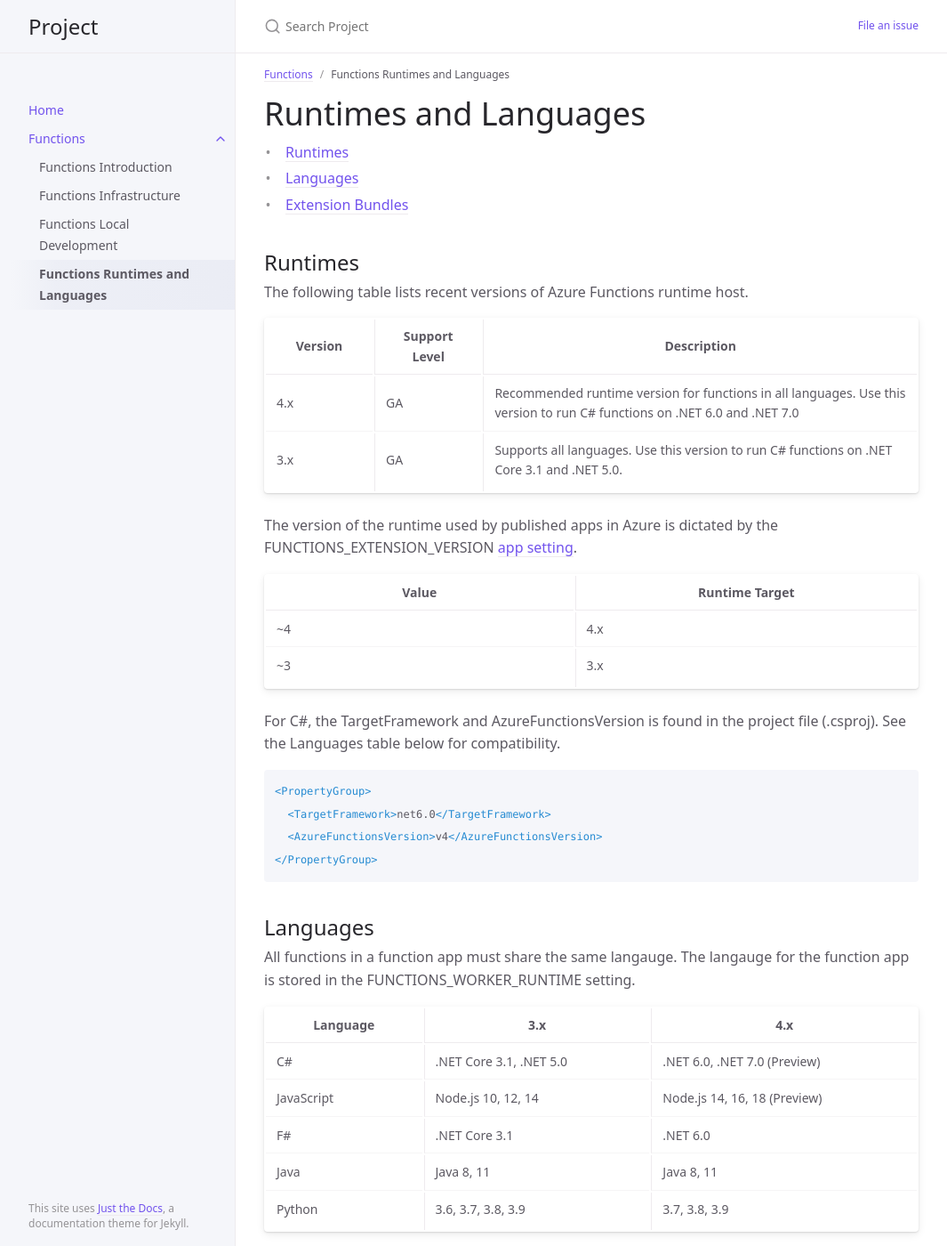
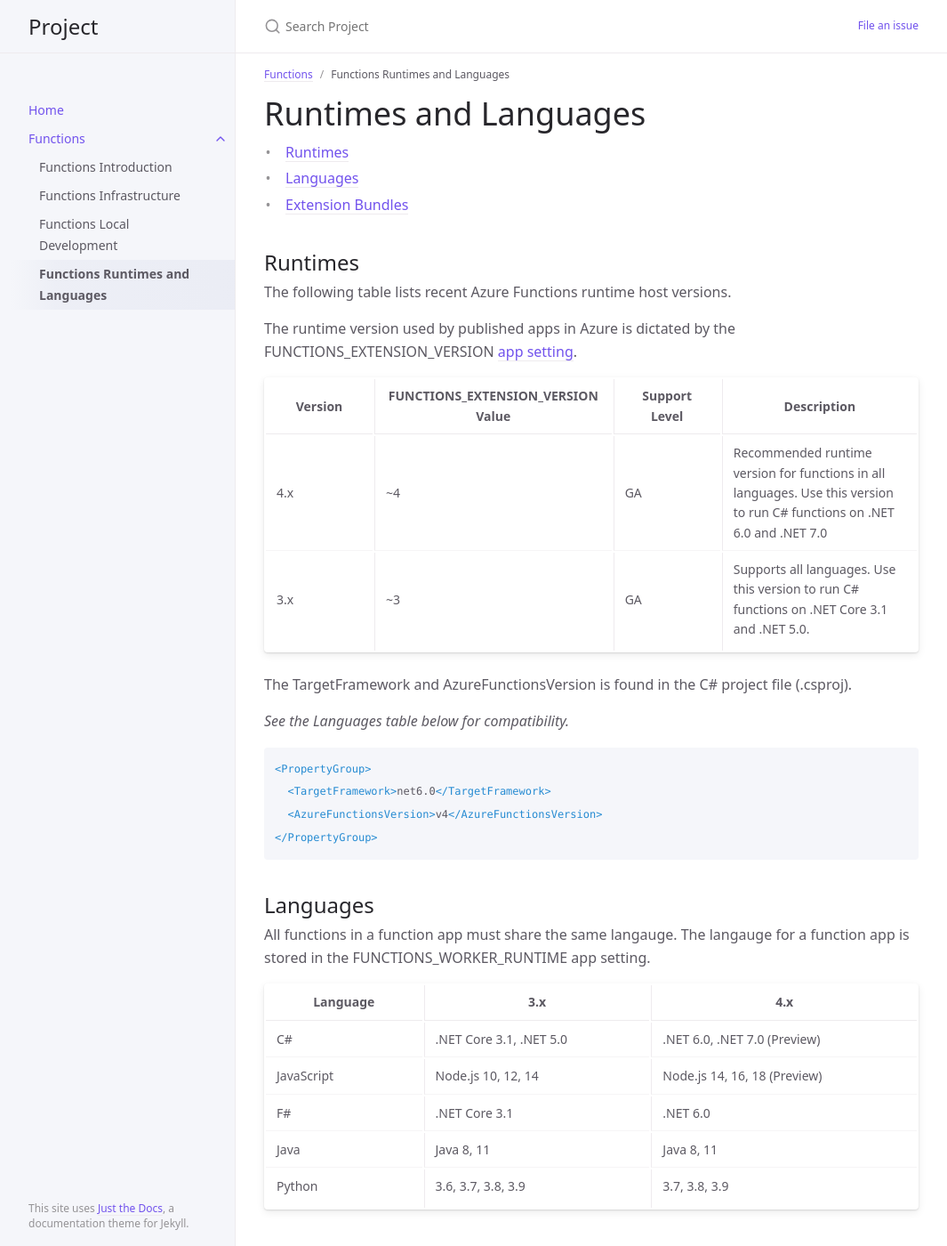
Before and after one commit to bwagner77/docs-test, a Jekyll site: the page built from function/runtimes-languages.md, in a window 1280 px wide and 1400 px high. Shown: the whole window at 89% size, without its empty margins (107-1172 px from the left). Built offline with Jekyll 4.4.1, drawn with Linux system fonts in a browser that asks for light colours.

Commit message:
Content updated.

````diff
--- a/function/runtimes-languages.md
+++ b/function/runtimes-languages.md
@@ -13,24 +13,21 @@ nav_order: 3
 
 ## Runtimes
 
-The following table lists recent versions of Azure Functions runtime host.
+The following table lists recent Azure Functions runtime host versions.
 
-| Version   | Support Level     | Description |
-| --------- | ----------------- | ----------- |
-| 4.x       | GA                | Recommended runtime version for functions in all languages. Use this version to run C# functions on .NET 6.0 and .NET 7.0 |
-| 3.x       | GA                | Supports all languages. Use this version to run C# functions on .NET Core 3.1 and .NET 5.0. |
-
-The version of the runtime used by published apps in Azure is dictated by
+The runtime version used by published apps in Azure is dictated by
 the FUNCTIONS_EXTENSION_VERSION
 [app setting](https://docs.microsoft.com/en-us/azure/azure-functions/functions-app-settings#functions_worker_runtime).
 
-| Value | Runtime Target |
-| ----- | -------------- |
-| ~4    | 4.x |
-| ~3    | 3.x |
+| Version   | FUNCTIONS_EXTENSION_VERSION Value   | Support Level | Description |
+| --------- | ----------------------------------- | ------------- | ----------- |
+| 4.x       | ~4                                  | GA            | Recommended runtime version for functions in all languages. Use this version to run C# functions on .NET 6.0 and .NET 7.0 |
+| 3.x       | ~3                                  | GA            | Supports all languages. Use this version to run C# functions on .NET Core 3.1 and .NET 5.0. |
 
-For C#, the TargetFramework and AzureFunctionsVersion is found in the project
-file (.csproj). See the Languages table below for compatibility.
+The TargetFramework and AzureFunctionsVersion is found in the C# project
+file (.csproj).
+
+*See the Languages table below for compatibility.*
 
 ``` xml
 <PropertyGroup>
@@ -42,7 +39,7 @@ file (.csproj). See the Languages table below for compatibility.
 ## Languages
 
 All functions in a function app must share the same langauge. The langauge
-for the function app is stored in the FUNCTIONS_WORKER_RUNTIME setting.
+for a function app is stored in the FUNCTIONS_WORKER_RUNTIME app setting.
 
 | Language      | 3.x                       | 4.x |
 | ------------- | ------------------------- | ---------------------------- |
````
Also changed, not shown: function/infrastructure.md (+5 -5 lines).
